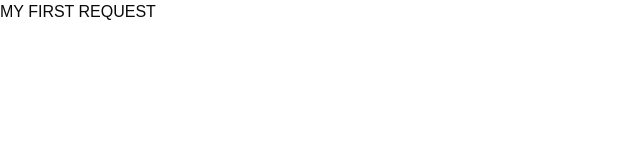
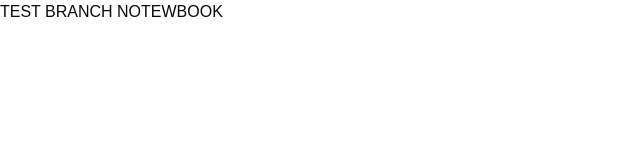
Before and after one commit to MARCELOJSA/MANAGEMENT-WEB, a Next.js app: page /app in a window 1280 px wide. Shown: the top 160 px of the page, without its empty margins (0-640 px from the left). Built offline with nearby package versions, Linux system fonts and the light colour scheme.

Commit message:
feat: test branch notebook

```diff
--- a/app/(private)/app/page.tsx
+++ b/app/(private)/app/page.tsx
@@ -2,7 +2,7 @@ import React from 'react'
 
 export default function Page() {
   return (
-    <div>MY FIRST REQUEST </div>
+    <div>TEST BRANCH NOTEWBOOK</div>
 
 
   )
```
